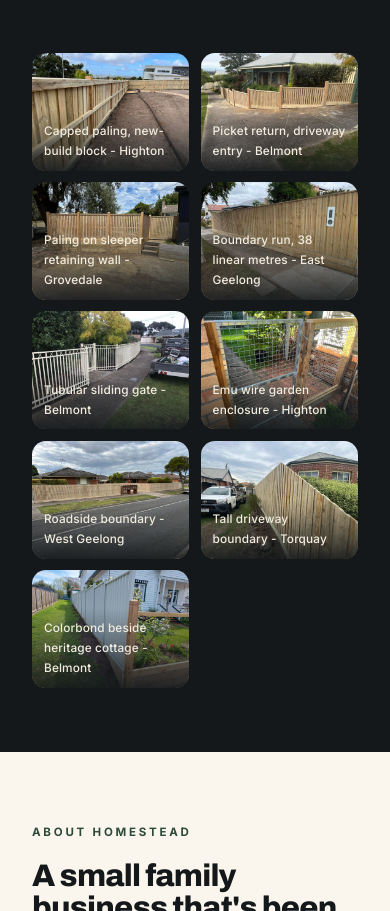
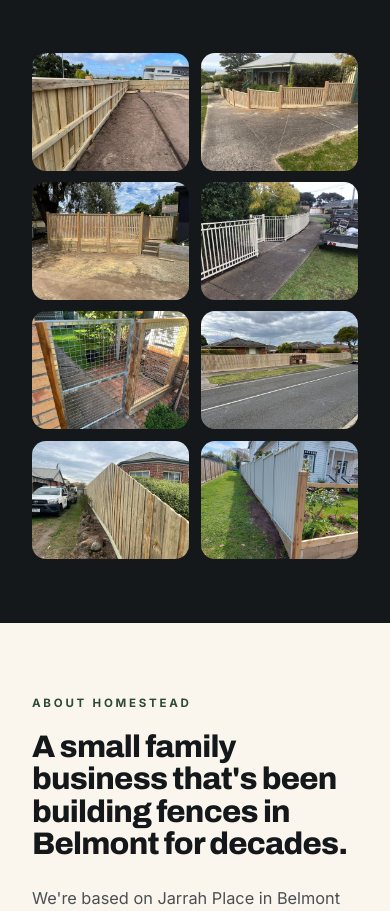
Before and after one commit to suterasites/HGF, a plain HTML site: page index.html in a window 390 px wide. Shown: the part 1935-2846 px from the top of the page. Drawn offline with Linux system fonts and the light colour scheme.

Commit message:
Clean up gallery on mobile - hide captions, drop hero duplicate
Captions overlaid on small mobile tiles obscured the photos. Switched to
display:none on mobile - the section intro already says "every photo here
is a fence we built", the captions added little. Removed the
paling-capped-long-stretch tile (also used as the hero background) so the
grid resolves to a clean 8 photos = 4 rows of 2 on mobile without an
orphan in the last row.

```diff
--- a/index.html
+++ b/index.html
@@ -473,10 +473,6 @@
           <figcaption>Paling on sleeper retaining wall - Grovedale</figcaption>
         </figure>
         <figure class="gallery__item">
-          <img src="assets/paling-capped-long-stretch.jpg" alt="Long curving stretch of capped paling fencing along a footpath" loading="lazy">
-          <figcaption>Boundary run, 38 linear metres - East Geelong</figcaption>
-        </figure>
-        <figure class="gallery__item">
           <img src="assets/wrought-iron-gate.jpg" alt="Cream tubular wrought-iron sliding gate with decorative top" loading="lazy">
           <figcaption>Tubular sliding gate - Belmont</figcaption>
         </figure>
--- a/styles.css
+++ b/styles.css
@@ -1289,7 +1289,7 @@ a.contact-direct__row:hover { color: var(--cream); }
   .services-axis { gap: 1rem; }
   .services-hint { width: 100%; text-align: center; }
   .gallery { grid-template-columns: repeat(2, 1fr); gap: 0.7rem; }
-  .gallery__item figcaption { opacity: 1; transform: none; font-size: 0.74rem; padding: 0.6rem 0.75rem; }
+  .gallery__item figcaption { display: none; }
 
   .area-grid { grid-template-columns: 1fr; gap: 1.5rem; }
   .form-row--split { grid-template-columns: 1fr; }
```
